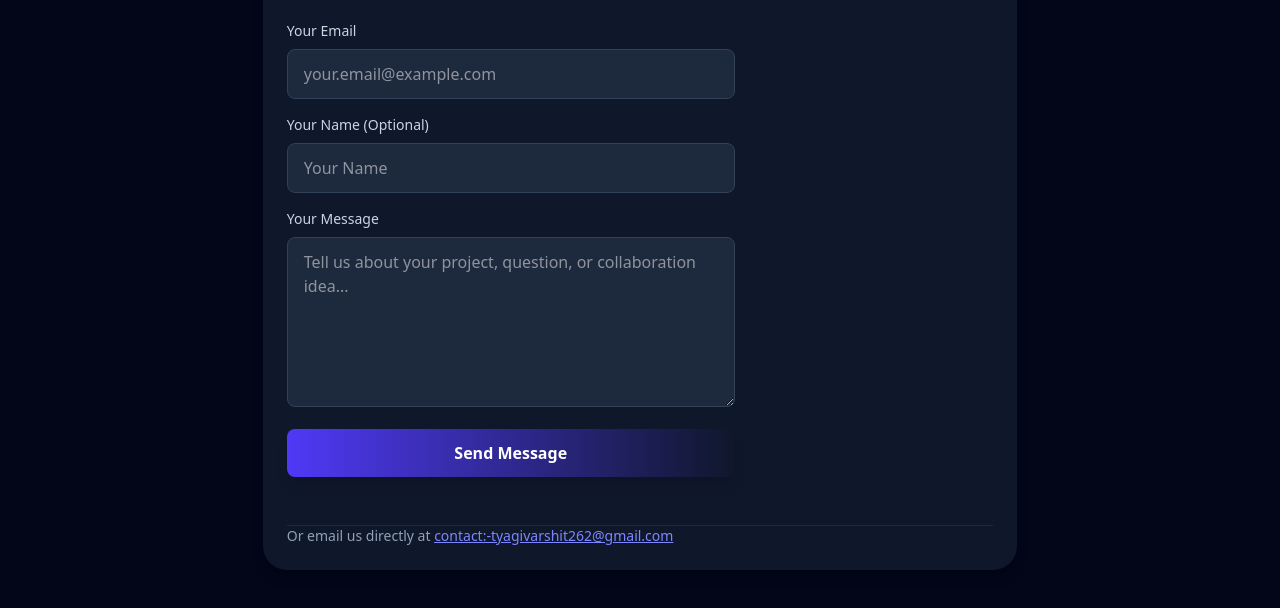
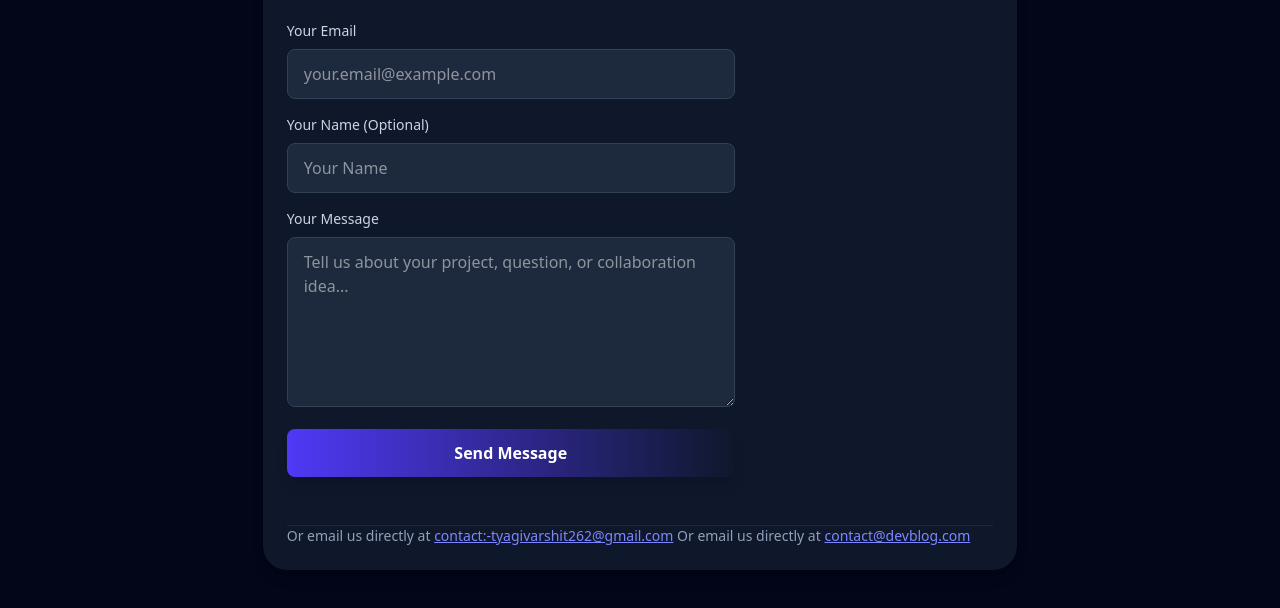
Before and after one commit to tyagivarshit/blog_web, a website: page contact.html in a window 1280 px wide. Shown: the part 228-836 px from the top of the page. Drawn offline with Linux system fonts and the light colour scheme.

Commit message:
data.js updates + new affiliate images

```diff
--- a/contact.html
+++ b/contact.html
@@ -86,7 +86,9 @@
 
     <div class="mt-12 pt-8 border-t border-slate-800">
       <p class="text-slate-400 text-sm">
+
         Or email us directly at <a href="mailto:contact@devblog.com" class="text-indigo-400 hover:text-indigo-300 underline">contact:-tyagivarshit262@gmail.com</a>
+        Or email us directly at <a href="mailto:contact@devblog.com" class="text-indigo-400 hover:text-indigo-300 underline">contact@devblog.com</a>
       </p>
     </div>
   </main>
--- a/data.js
+++ b/data.js
@@ -831,5 +831,6 @@ const posts = [
 ];
 
 
+
 // Add 15 more posts following the same pattern...
 // Total 30 posts ready for your affiliate marketing
```
Also changed, not shown: images/alan-jones-women-zipper-hoodie.png (added), images/alan-jones-womens-fluffy-yarn-fleece-jacket.png (added), images/jacket-j-10-j-11.png (added), index.html (line endings or trailing spaces).
